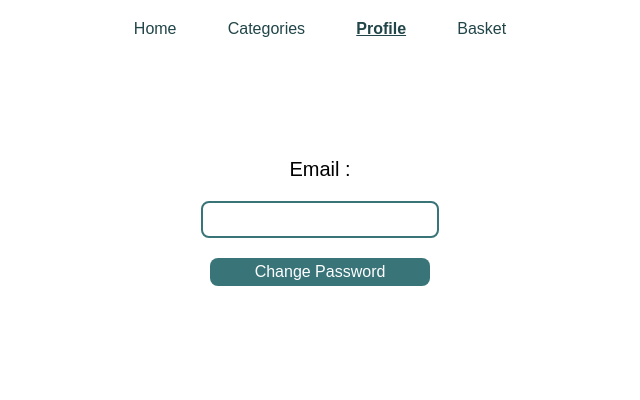
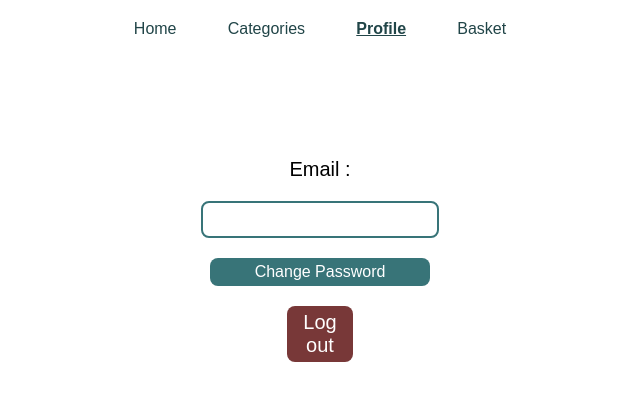
Before and after one commit to ariankoochak/shop-project, a React (Create React App) app in the folder frontend/: page /profile in a window 1280 px wide. Shown: the top 400 px of the page, without its empty margins (320-960 px from the left). Built offline with nearby package versions, Linux system fonts and the light colour scheme.

Commit message:
add logout button

```diff
--- /dev/null
+++ b/frontend/src/assets/styles/logoutButton.style.css
@@ -0,0 +1,10 @@
+.logout-button{
+    width: 26%;
+    padding: 5px 15px;
+    font-size: 20px;
+    border-radius: 8px;
+    margin: 20px auto;
+    display: block;
+    background-color: #783838;
+    color: white;
+}
--- /dev/null
+++ b/frontend/src/components/LogoutButton/LogoutButton.jsx
@@ -0,0 +1,17 @@
+import React from 'react'
+import { useDispatch } from 'react-redux'
+import { resetUserData } from '../../utils/store/slices/userData';
+import { useNavigate } from 'react-router-dom';
+import '../../assets/styles/logoutButton.style.css'
+
+export default function LogoutButton() {
+    const dispatch = useDispatch();
+    const navigate = useNavigate();
+    const handleClickLogoutBtn = ()=>{
+        dispatch(resetUserData());
+        navigate('/login');
+    }
+  return (
+    <button className='logout-button' onClick={handleClickLogoutBtn}>Log out</button>
+  )
+}
--- a/frontend/src/layouts/ProfileSetting/ProfileSetting.jsx
+++ b/frontend/src/layouts/ProfileSetting/ProfileSetting.jsx
@@ -1,6 +1,7 @@
 import React from 'react'
 import Navbar from "../../components/Navbar/Navbar";
 import UserDatas from '../../components/UserDatas/UserDatas';
+import LogoutButton from '../../components/LogoutButton/LogoutButton';
 import '../../assets/styles/profileSetting.style.css'
 
 export default function ProfileSetting() {
@@ -9,6 +10,7 @@ export default function ProfileSetting() {
         <Navbar selectedPage={'profile'}/>
         <div className="user-data-container">
           <UserDatas/>
+          <LogoutButton/>
         </div>
     </>
   )
```
